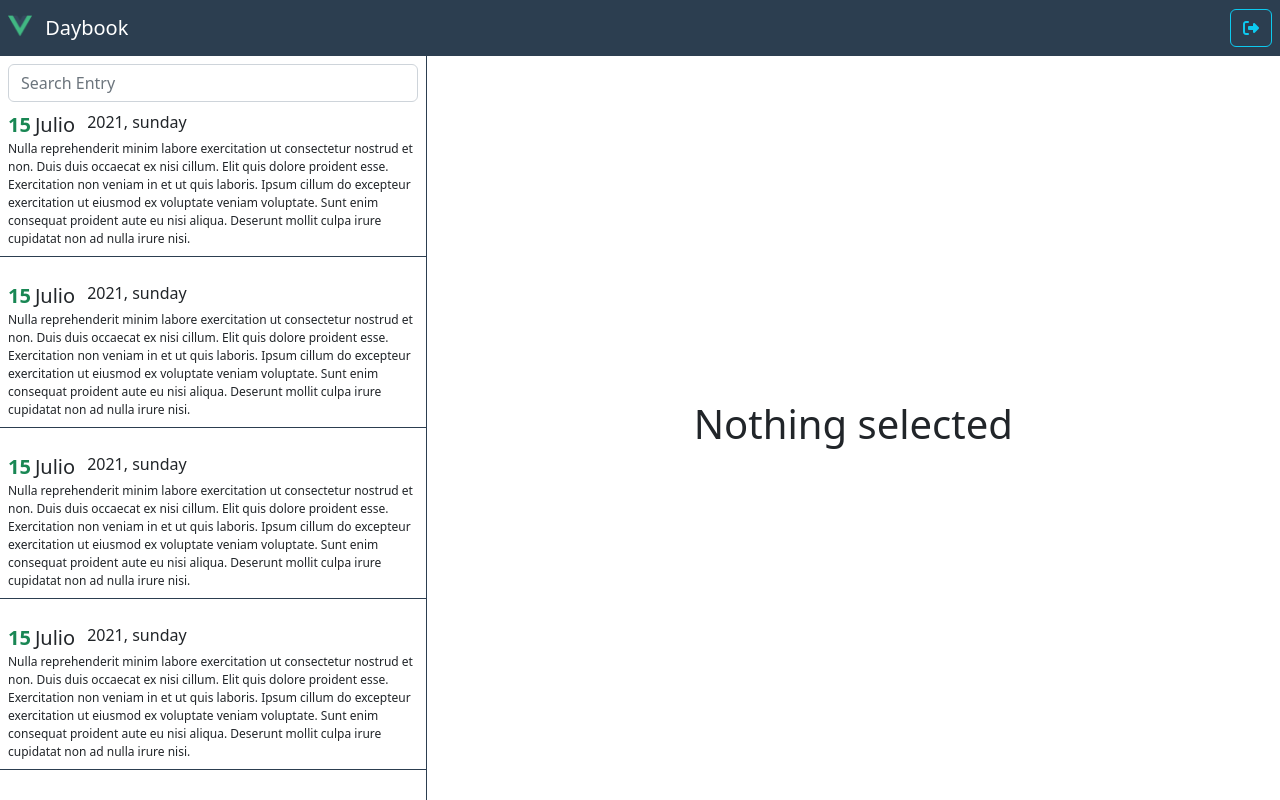
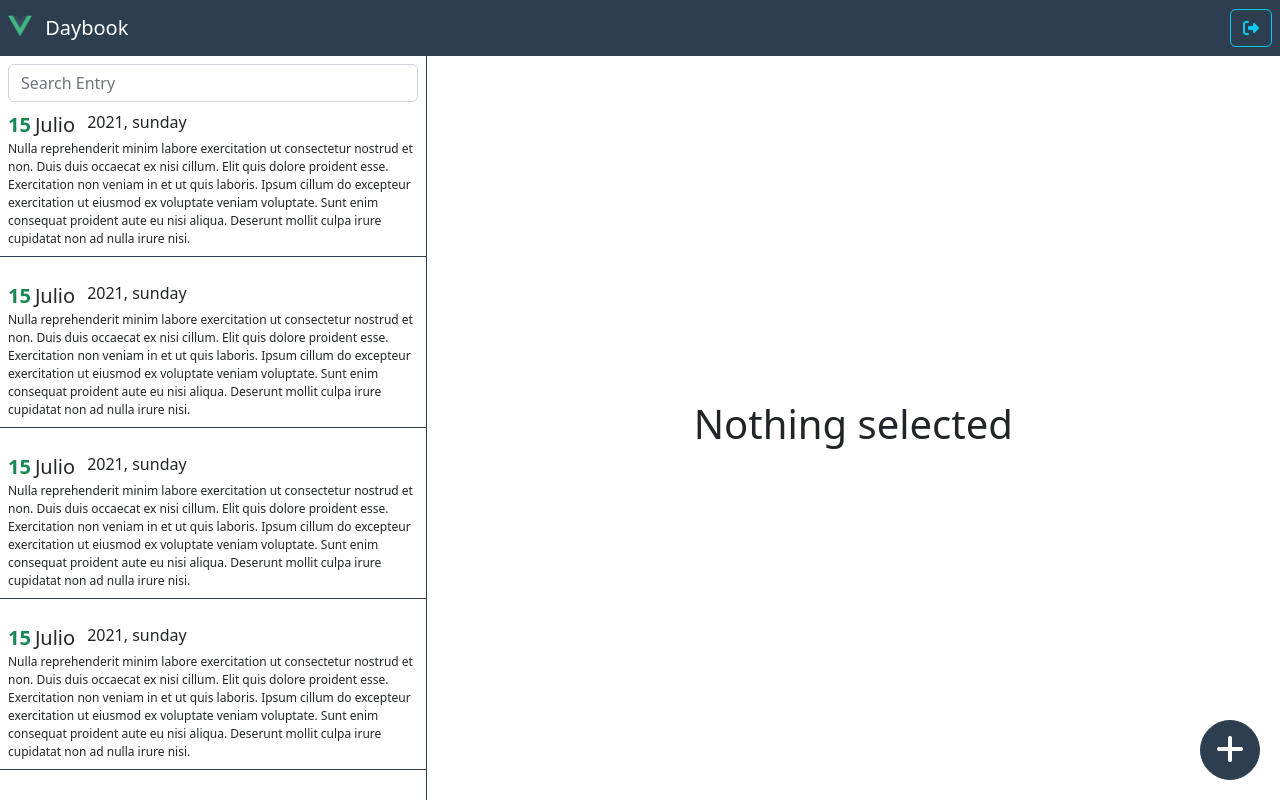
Before and after one commit to JaviKo500/07-journal-vuex, a Vue app: page /#/daybook in a window 1280 px wide. Built offline with nearby package versions, Linux system fonts and the light colour scheme.

Commit message:
add Fab component

```diff
--- /dev/null
+++ b/src/modules/dayBook/components/FabComponent.vue
@@ -0,0 +1,22 @@
+<template>
+  <button class="btn btn-primary" >
+    <i class="fa fa-2x fa-plus"></i>
+  </button>
+</template>
+
+<script>
+export default {
+
+}
+</script>
+
+<style lang="scss" scoped>
+  button {
+    border-radius: 100%;
+    bottom: 20px;
+    height: 60px;
+    position: fixed;
+    right: 20px;
+    width: 60px;
+  }
+</style>
--- a/src/modules/dayBook/views/NoEntrySelected.vue
+++ b/src/modules/dayBook/views/NoEntrySelected.vue
@@ -2,11 +2,15 @@
   <div class="d-flex justify-content-center ">
     <h1 class="align-self-center" >Nothing selected</h1>
   </div>
+  <Fab/>
 </template>
 
 <script>
+import { defineAsyncComponent } from 'vue'
 export default {
-
+    components: {
+        Fab: defineAsyncComponent( () => import('../components/FabComponent'))
+    }
 }
 </script>
 
```
